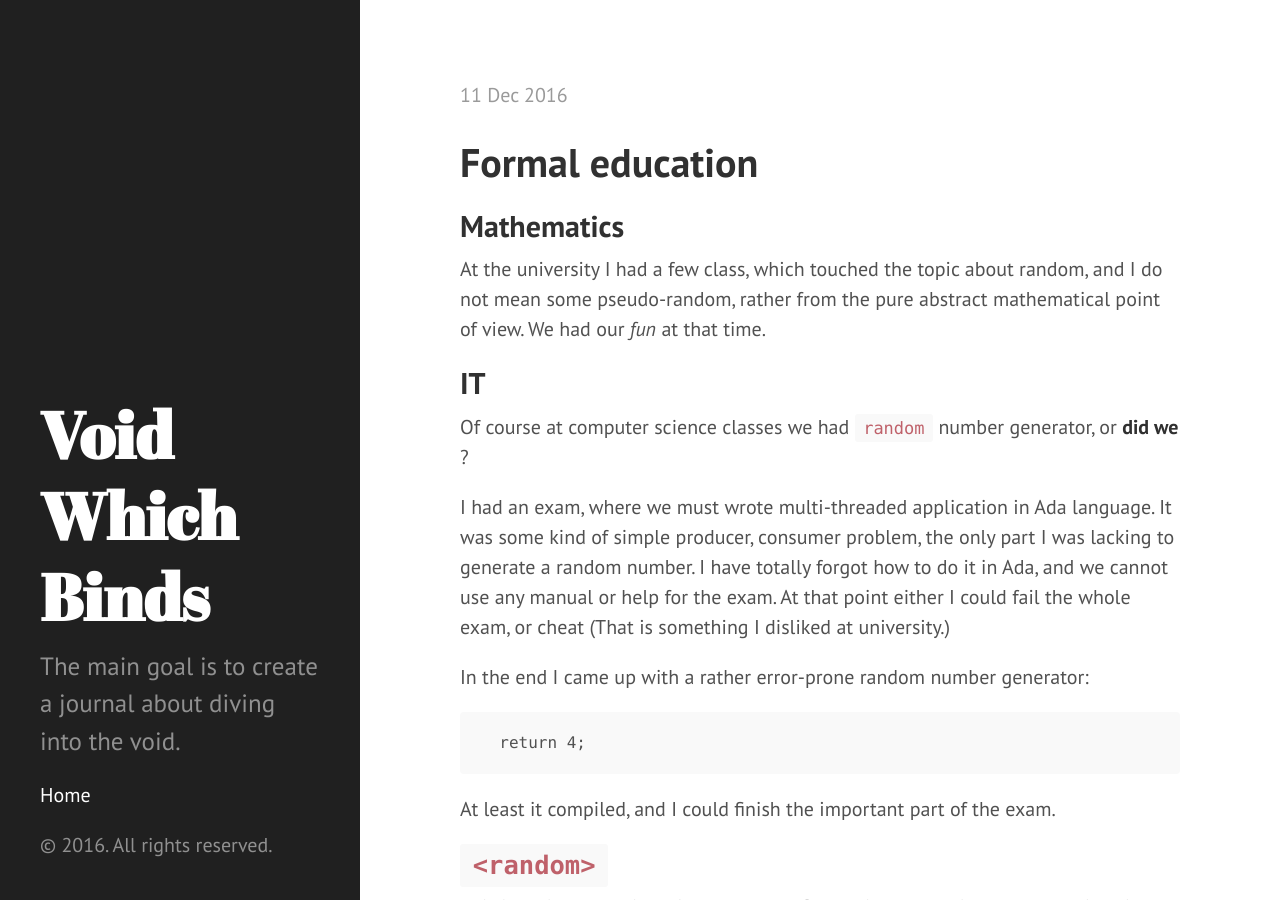
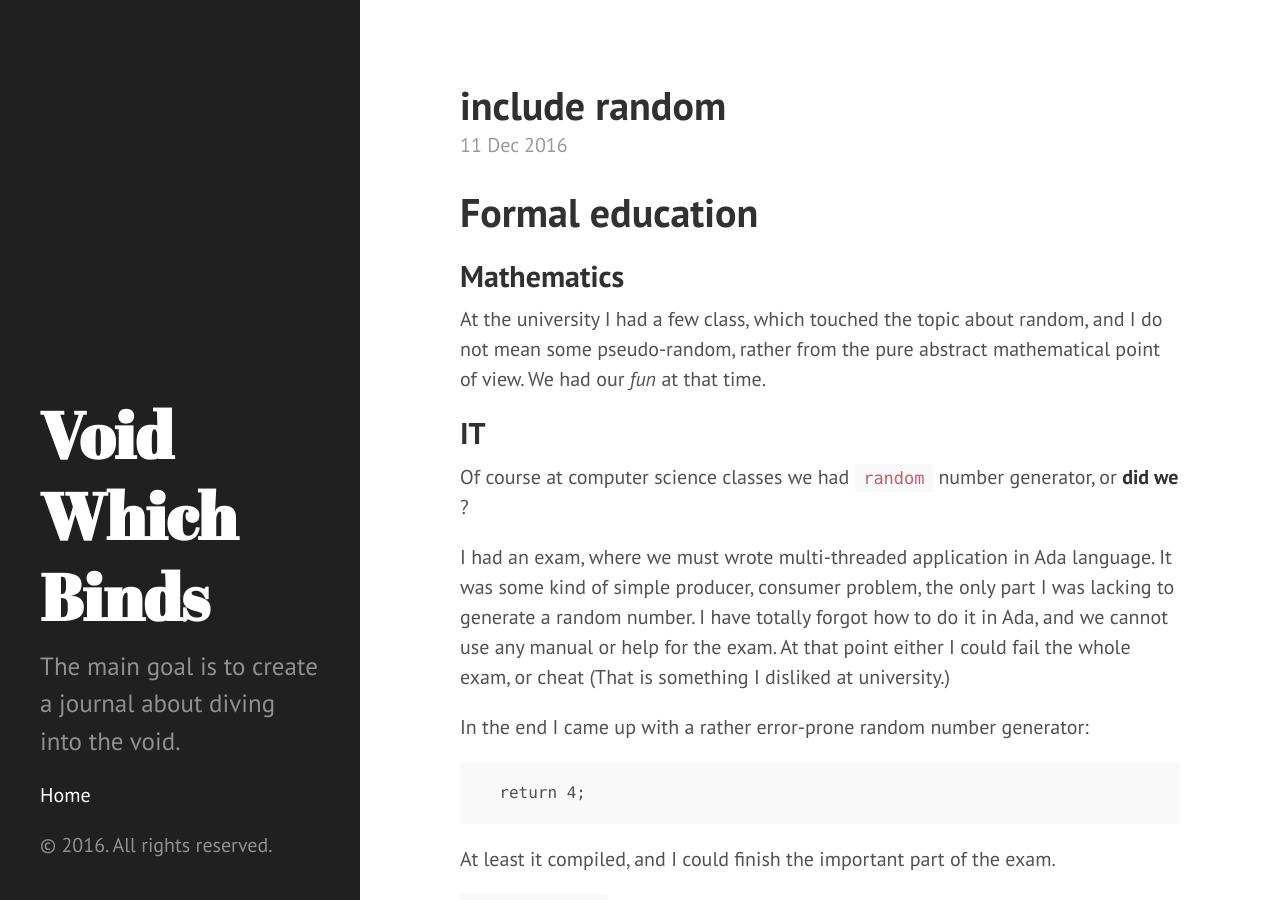
Before and after one commit to Kokan/Kokan.github.io, a Jekyll site: the page built from _posts/2016-12-11-include-random.markdown, in a window 1280 px wide and 900 px high. Built offline with Jekyll 4.4.1, drawn with Linux system fonts in a browser that asks for light colours; our own code applies the rules of GitHub Pages for plain Markdown files.

Commit message:
Post update: `#include <random>`

```diff
--- a/_posts/2016-12-11-include-random.markdown
+++ b/_posts/2016-12-11-include-random.markdown
@@ -1,6 +1,6 @@
 ---
 published: true
-title: `#include <random>`
+title: include random
 layout: post
 tags: [c++, conference, ]
 ---
```
